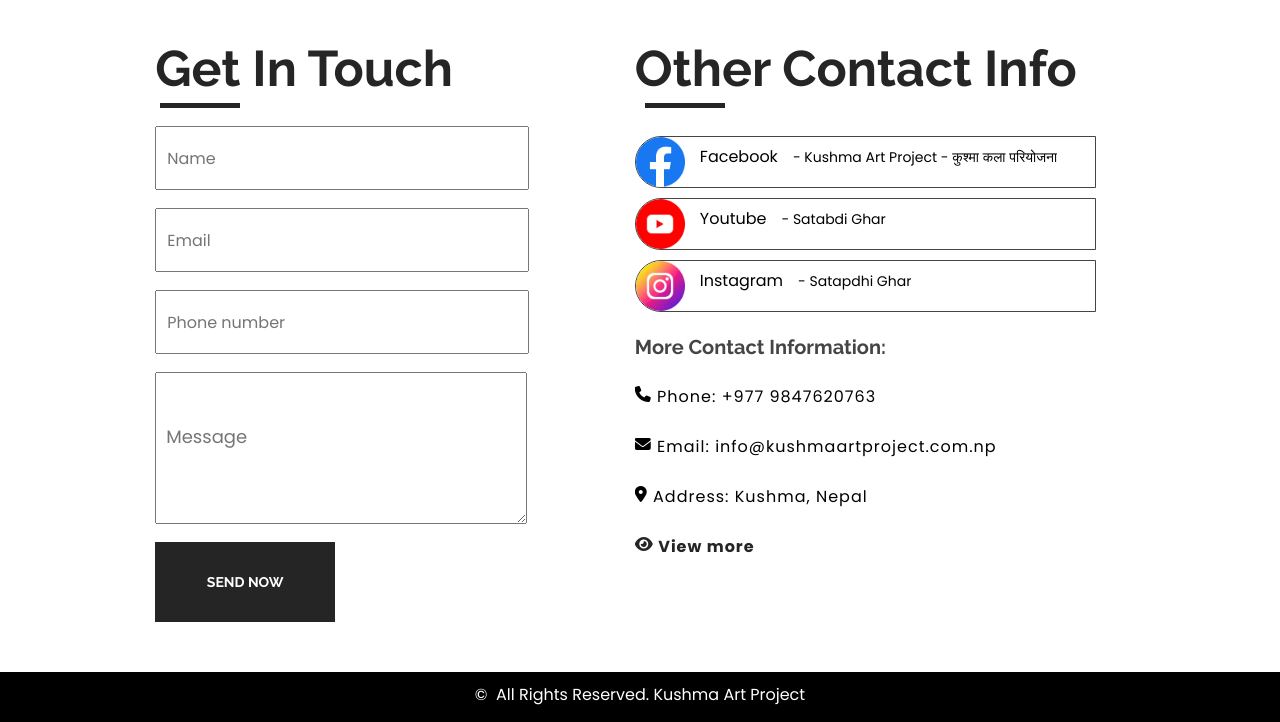
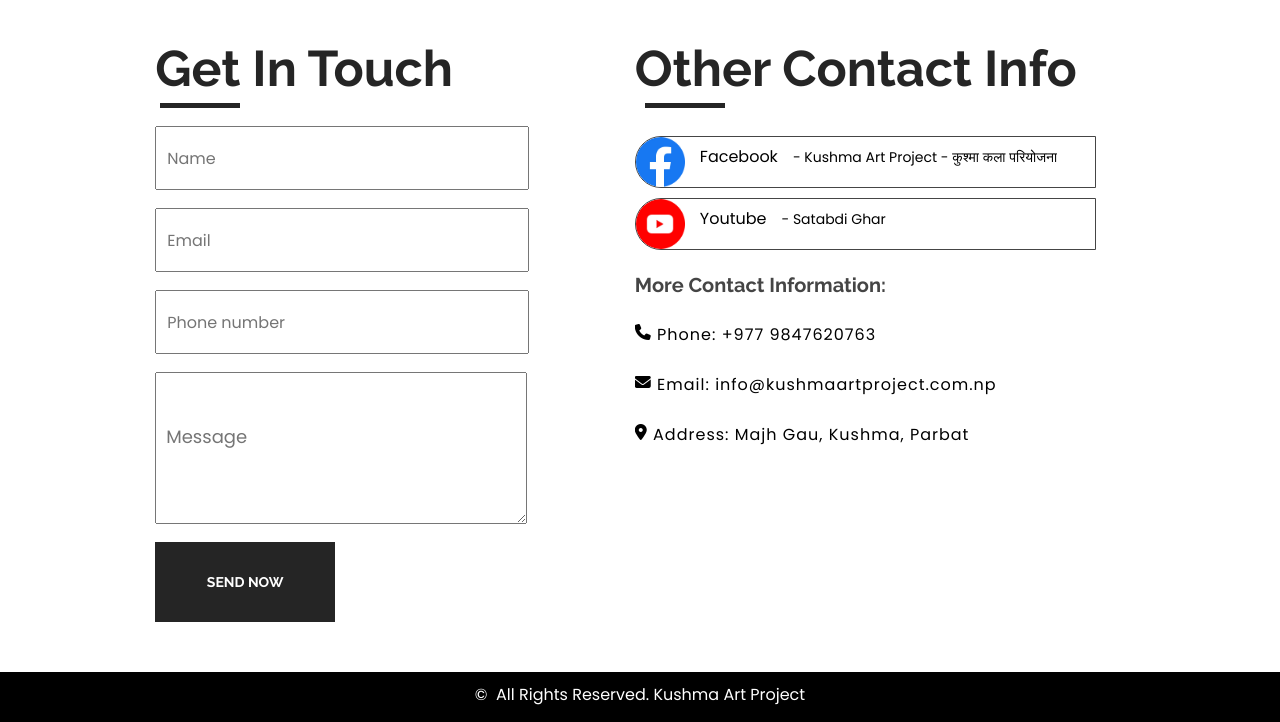
Before and after one commit to zenith-001/Satabdi-Ghar, a PHP site: page / in a window 1280 px wide. Shown: the part 2783-3505 px from the top of the page. Run offline with PHP 8.4, Linux system fonts and the light colour scheme; data that the repository does not hold is empty; some libraries are stand-ins or nearby versions.

Commit message:
minor changes

```diff
--- a/CSS/style.css
+++ b/CSS/style.css
@@ -390,6 +390,7 @@ body{
   margin-top: 10px;
   border: 1px #454545 solid;
   width: 90%;
+  cursor: pointer;
   border-radius: 50px 0px 0px 50px;
   height: 50px;
 }
--- a/index.php
+++ b/index.php
@@ -27,7 +27,7 @@ if ($_SERVER['REQUEST_METHOD'] == "POST") {
     <link rel="shortcut icon" href="./images/favicon.ico" type="image/x-icon" />
     <meta charset="UTF-8" />
     <meta name="viewport" content="width=device-width, initial-scale=1.0" />
-    <link rel="stylesheet" href="./CSS/style.css" />
+    <link rel="stylesheet" href="CSS/style.css" />
     <title>Kushma Art Project</title>
 </head>
 
@@ -252,28 +252,17 @@ if ($_SERVER['REQUEST_METHOD'] == "POST") {
                     <p class="name">Facebook</p>
                     <span class="link">- Kushma Art Project - कुश्मा कला परियोजना </span>
                 </div>
-                <div class="card" onclick="window.open('https://www.youtube.com/watch?v=fEd1Yx0jf6E')">
+                <div class="card" onclick="window.open('https://www.youtube.com/watch?v=6TDrMjo7mh8')">
                     <img src="./images/youtube.webp" alt="">
                     <p class="name">Youtube</p>
                     <span class="link">- Satabdi Ghar</span>
-                </div>
-                <div class="card">
-                    <img src="./images/instagram.webp" alt="">
-                    <p class="name">Instagram</p>
-                    <span class="link">- Satapdhi Ghar</span>
                 </div>
                 <br>
                 <p class="subtitle">More contact information:</p>
                 <p class="description"><br>
                     <i class="fa-solid fa-phone"></i> Phone: +977 9847620763 <br><br>
                     <i class="fa-solid fa-envelope"></i> Email: info@kushmaartproject.com.np<br><br>
-                    <i class="fa-solid fa-location-dot"></i> Address: Kushma, Nepal <br><br>
-
-                </p>
-
-                <p class="description">
-                    <a style="color:#252525; font-weight: bolder;" href=""><i class="fa-solid fa-eye"></i>
-                        View more</a>
+                    <span style="cursor:pointer;" onclick="window.open('https://maps.app.goo.gl/x3RmeJqL9Wt67im97')"><i class="fa-solid fa-location-dot"></i> Address: Majh Gau, Kushma, Parbat</span> <br><br>
                 </p>
 
             </div>
```
